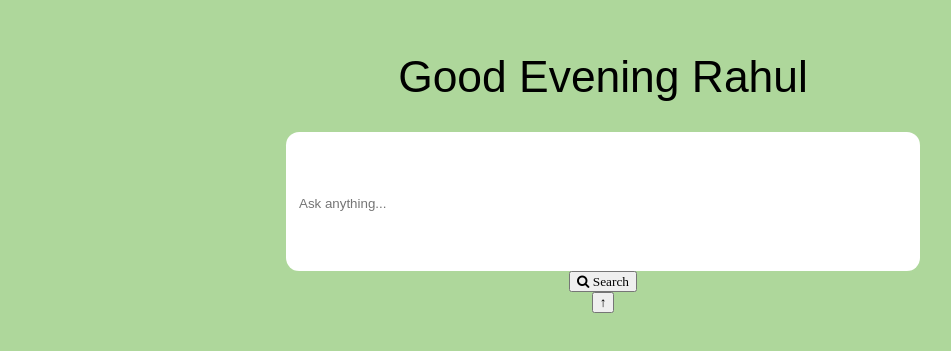
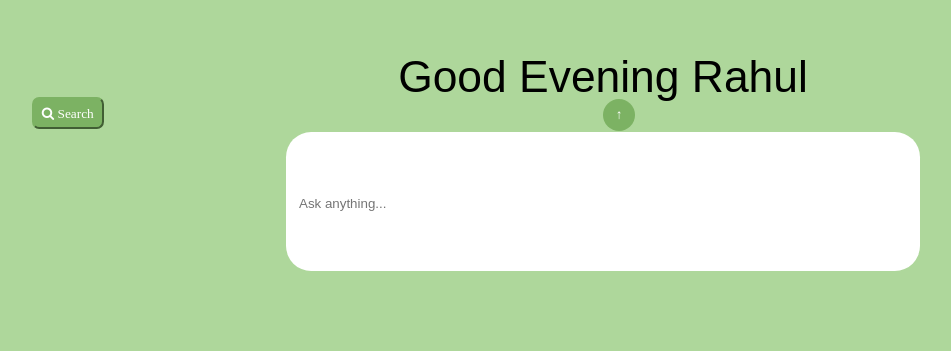
Before and after one commit to Jaykhakhkhar/project, a plain HTML site: page index.html in a window 1280 px wide. Shown: the part 255-606 px from the top of the page, without its empty margins (37-988 px from the left). Drawn offline with Linux system fonts and the light colour scheme.

Commit message:
Update style.css

```diff
--- a/style.css
+++ b/style.css
@@ -5,12 +5,12 @@ body {
     align-items: center;
 }
 
-.block{
+.block {
     text-align: center;
     margin-top: 24%;
 }
 
-.block h1{
+.block h1 {
     font-family: sans-serif;
     font-weight: 400;
     font-style: Default;
@@ -20,15 +20,62 @@ body {
     text-align: center;
 
 }
-#text-box{
+
+#text-box {
     width: 608px;
     height: 116px;
     opacity: 1;
-    border-radius: 13.16px;
+    border-radius: 25.16px;
     border-width: 0.82px;
-    padding-top: 13.16px;
-    padding-right: 13.16px;
-    padding-bottom: 9.87px;
-    padding-left: 13.16px;
+    padding: 13.16px 13.16px 9.87px 13.16px;
     border: none;
+    outline: none;
 }
+
+.search-button-div {
+    position: absolute;
+    top: 22rem;
+    left: 4.3rem;
+}
+
+/* .search-button {
+    color: #fff;
+    background: #000;
+    border-radius: 0.4rem;
+    height: 2rem;
+    width: 15rem;
+} */
+
+.search-button1 {
+    color: #fff;
+    background: #7cb263;
+    border-color: #7cb263;
+    border-radius: 0.45rem;
+    height: 2rem;
+    width: 4.5rem;
+    /* margin-top: 0.17rem; */
+    /* border: none; */
+}
+
+.send-button-div {
+    position: absolute;
+    top: 22.1rem;
+    left: 40rem;
+}
+
+.send-button {
+    border-radius: 1rem;
+    color: #fff;
+    background: #7cb263;
+    border: none;
+    height: 2rem;
+    width: 2rem;
+}
+
+.send-button:hover {
+    opacity: 0.7;
+}
+
+.send-button:active {
+    box-shadow: 1px 1px 5px #000;
+}
```
